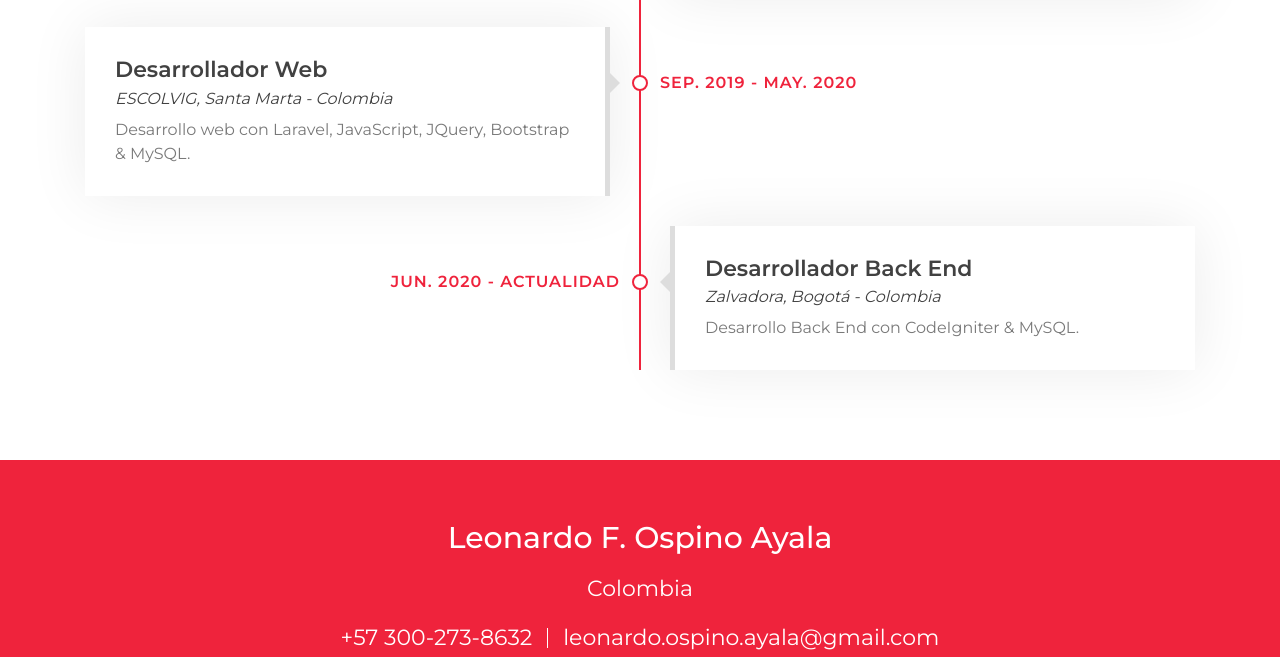
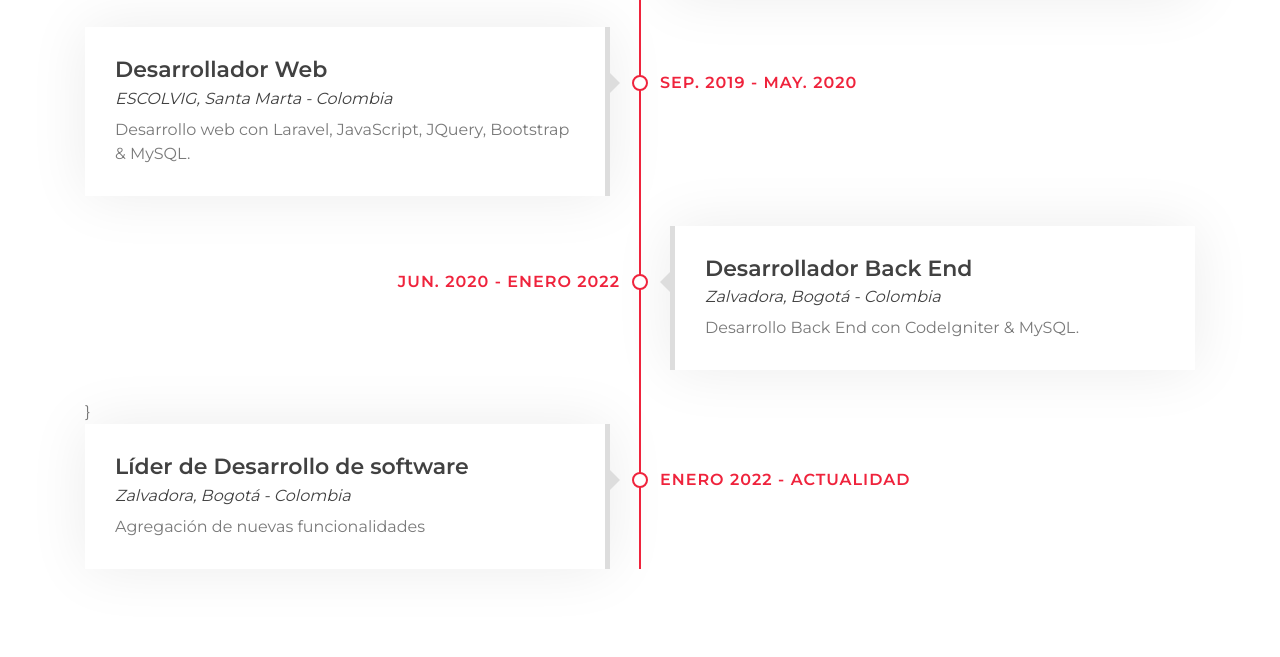
Before and after one commit to leonardoospino/leonardoospino.github.io, a plain HTML site: page index.html in a window 1280 px wide. Shown: the part 2322-2979 px from the top of the page. Drawn offline with nearby package versions, Linux system fonts and the light colour scheme.

Commit message:
Actualizando experiencia

```diff
--- a/index.html
+++ b/index.html
@@ -264,11 +264,21 @@
         </div>
         <div class="timeline-item right wow slideInRight" data-wow-delay="0.1s">
           <div class="timeline-text">
-            <div class="timeline-date">Jun. 2020 - Actualidad</div>
+            <div class="timeline-date">Jun. 2020 - Enero 2022</div>
             <h2>Desarrollador Back End</h2>
             <h4>Zalvadora, Bogotá - Colombia</h4>
             <p>
               Desarrollo Back End con CodeIgniter & MySQL.
+            </p>
+          </div>
+        </div>}
+        <div class="timeline-item left wow slideInLeft" data-wow-delay="0.1s">
+          <div class="timeline-text">
+            <div class="timeline-date">Enero 2022 - Actualidad</div>
+            <h2>Líder de Desarrollo de software</h2>
+            <h4>Zalvadora, Bogotá - Colombia</h4>
+            <p>
+              Agregación de nuevas funcionalidades
             </p>
           </div>
         </div>
```
